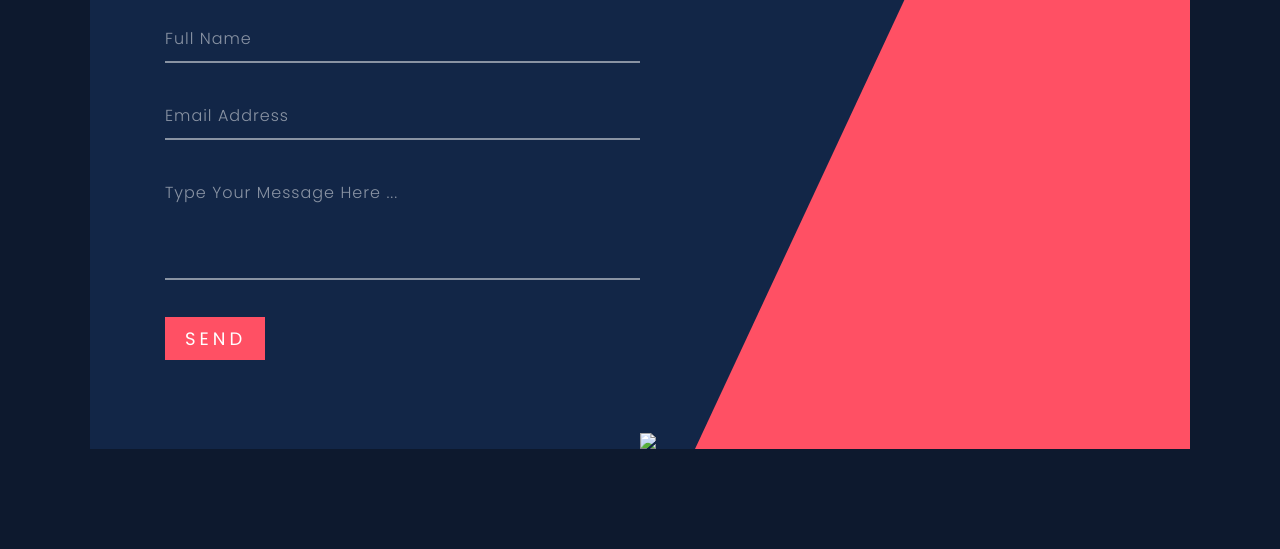
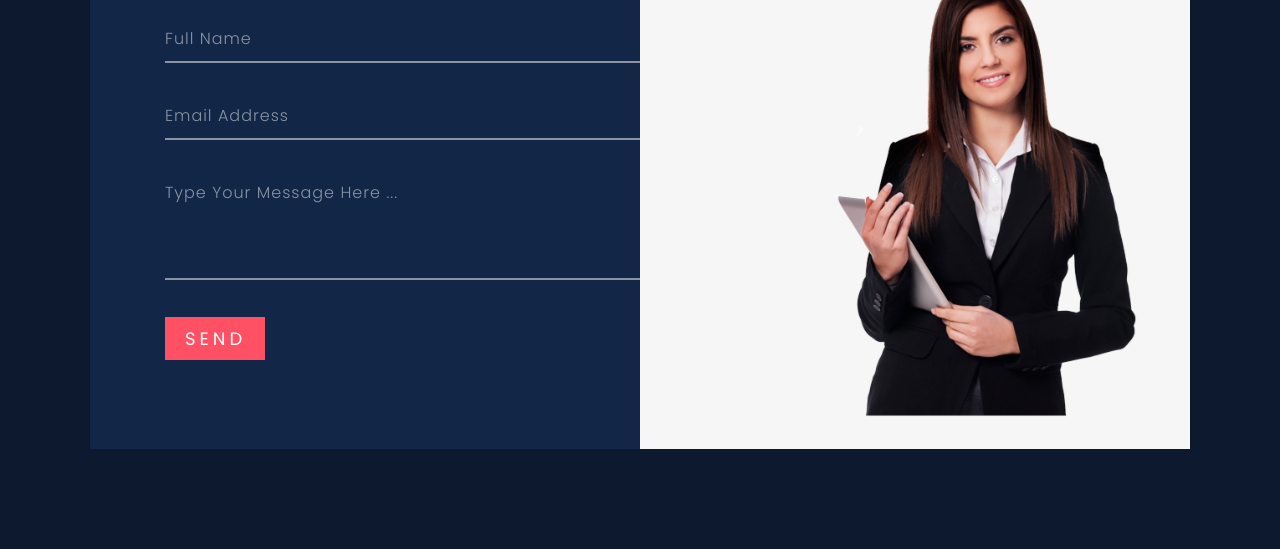
Before and after one commit to DarkBlack54/Pearls, a plain HTML site: page contact.html in a window 1280 px wide. Shown: the part 251-800 px from the top of the page. Drawn offline with Linux system fonts and the light colour scheme.

Commit message:
Add files via upload

```diff
--- a/contact.html
+++ b/contact.html
@@ -28,7 +28,7 @@
                 </form>
             </div>
             <div class="imgBox">
-                <img src="girl.png">
+                <img src="images/girl.png">
             </div>
         </div>
     </body>
```
